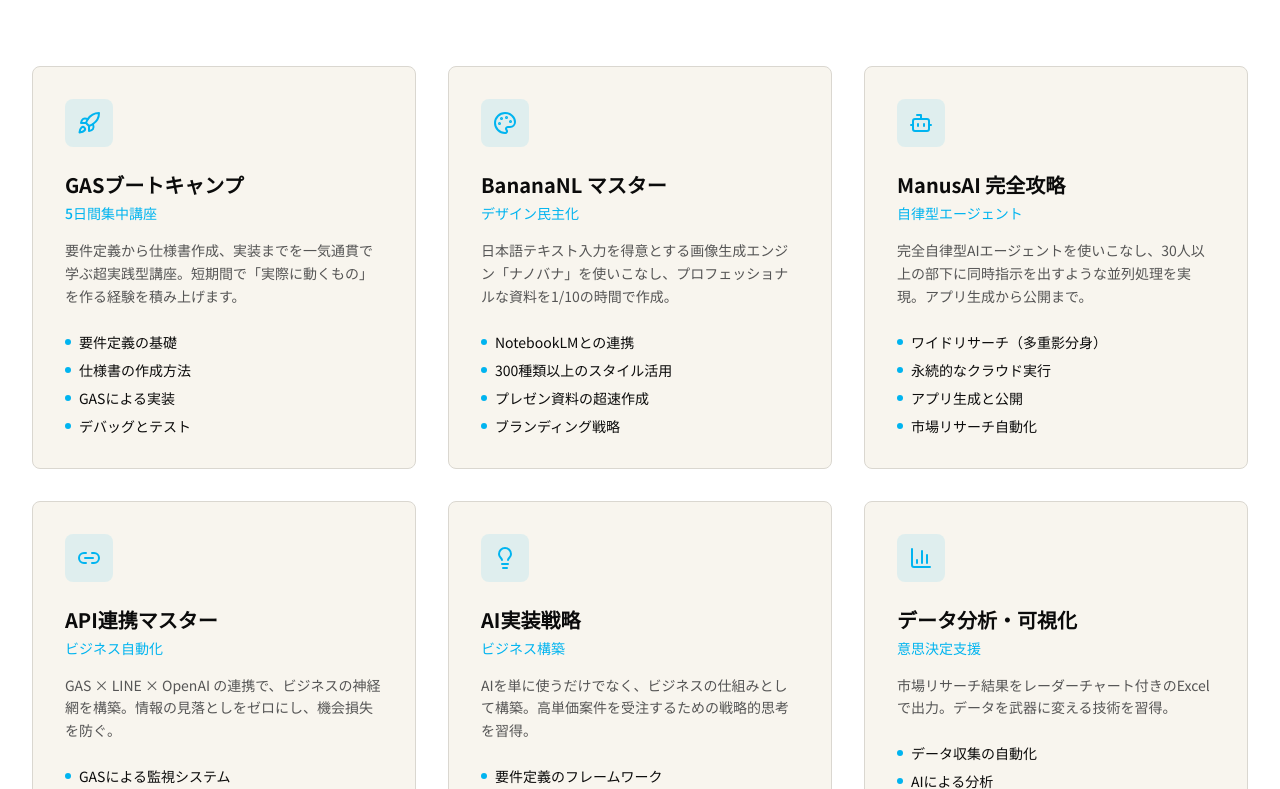
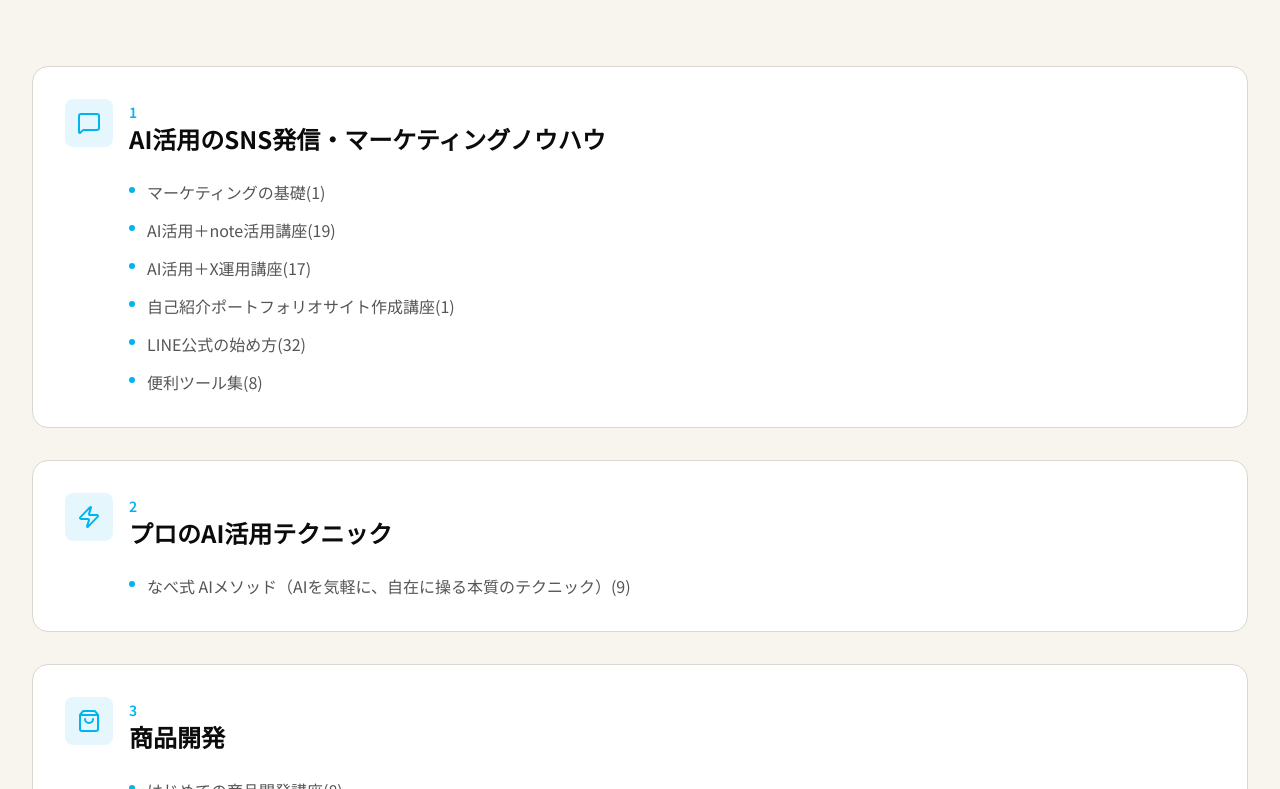
Before and after one commit to KANIKANIMAN1234/AI-jissenn-HP, a Next.js app in the folder 05_app/: page /curriculum in a window 1280 px wide. Shown: the part 471-1260 px from the top of the page. Built offline with nearby package versions, Linux system fonts and the light colour scheme.

Commit message:
カリキュラムページから「学べる内容」セクションを削除
Made-with: Cursor

```diff
--- a/05_app/app/curriculum/page.tsx
+++ b/05_app/app/curriculum/page.tsx
@@ -1,58 +1,13 @@
 import { Header } from "@/components/header"
 import { Footer } from "@/components/footer"
 import { CTASection } from "@/components/home/cta-section"
-import { Rocket, Palette, Bot, Link2, Lightbulb, BarChart3, MessageSquare, Zap, Code, ShoppingBag, Scale, Users } from "lucide-react"
+import { MessageSquare, Zap, Code, ShoppingBag, Scale, Users, Bot, Palette } from "lucide-react"
 import type { Metadata } from "next"
 
 export const metadata: Metadata = {
   title: "カリキュラム | AI実践起業塾",
   description: "AI実践起業塾のカリキュラム - 300超の動画コンテンツで実務スキルを習得",
 }
-
-const curriculumItems = [
-  {
-    icon: Rocket,
-    title: "GASブートキャンプ",
-    duration: "5日間集中講座",
-    description: "要件定義から仕様書作成、実装までを一気通貫で学ぶ超実践型講座。短期間で「実際に動くもの」を作る経験を積み上げます。",
-    points: ["要件定義の基礎", "仕様書の作成方法", "GASによる実装", "デバッグとテスト"],
-  },
-  {
-    icon: Palette,
-    title: "BananaNL マスター",
-    duration: "デザイン民主化",
-    description: "日本語テキスト入力を得意とする画像生成エンジン「ナノバナ」を使いこなし、プロフェッショナルな資料を1/10の時間で作成。",
-    points: ["NotebookLMとの連携", "300種類以上のスタイル活用", "プレゼン資料の超速作成", "ブランディング戦略"],
-  },
-  {
-    icon: Bot,
-    title: "ManusAI 完全攻略",
-    duration: "自律型エージェント",
-    description: "完全自律型AIエージェントを使いこなし、30人以上の部下に同時指示を出すような並列処理を実現。アプリ生成から公開まで。",
-    points: ["ワイドリサーチ（多重影分身）", "永続的なクラウド実行", "アプリ生成と公開", "市場リサーチ自動化"],
-  },
-  {
-    icon: Link2,
-    title: "API連携マスター",
-    duration: "ビジネス自動化",
-    description: "GAS × LINE × OpenAI の連携で、ビジネスの神経網を構築。情報の見落としをゼロにし、機会損失を防ぐ。",
-    points: ["GASによる監視システム", "OpenAI APIでの解析", "LINE通知の実装", "即応性の確保"],
-  },
-  {
-    icon: Lightbulb,
-    title: "AI実装戦略",
-    duration: "ビジネス構築",
-    description: "AIを単に使うだけでなく、ビジネスの仕組みとして構築。高単価案件を受注するための戦略的思考を習得。",
-    points: ["要件定義のフレームワーク", "クライアントヒアリング", "提案書の作成", "価格設定の戦略"],
-  },
-  {
-    icon: BarChart3,
-    title: "データ分析・可視化",
-    duration: "意思決定支援",
-    description: "市場リサーチ結果をレーダーチャート付きのExcelで出力。データを武器に変える技術を習得。",
-    points: ["データ収集の自動化", "AIによる分析", "可視化とレポート作成", "意思決定への活用"],
-  },
-]
 
 const detailedCurriculum = [
   {
@@ -157,42 +112,6 @@ export default function CurriculumPage() {
           </div>
         </section>
 
-        {/* Curriculum Grid */}
-        <section className="py-16 lg:py-24 bg-card">
-          <div className="max-w-7xl mx-auto px-6 lg:px-8">
-            <div className="text-center mb-16">
-              <h2 className="text-sm font-semibold text-primary uppercase tracking-wider mb-4">Curriculum</h2>
-              <p className="text-3xl lg:text-4xl font-serif font-bold text-foreground">
-                学べる内容
-              </p>
-            </div>
-
-            <div className="grid grid-cols-1 md:grid-cols-2 lg:grid-cols-3 gap-8">
-              {curriculumItems.map((item) => (
-                <div
-                  key={item.title}
-                  className="bg-background p-8 rounded-lg border border-border hover:border-primary/30 hover:shadow-lg transition-all"
-                >
-                  <div className="w-12 h-12 rounded-lg bg-primary/10 flex items-center justify-center mb-6">
-                    <item.icon className="h-6 w-6 text-primary" />
-                  </div>
-                  <h3 className="text-xl font-bold text-foreground">{item.title}</h3>
-                  <p className="text-sm text-primary font-medium mt-1">{item.duration}</p>
-                  <p className="mt-4 text-muted-foreground text-sm leading-relaxed">{item.description}</p>
-                  <ul className="mt-6 space-y-2">
-                    {item.points.map((point) => (
-                      <li key={point} className="flex items-center gap-2 text-sm text-foreground">
-                        <span className="w-1.5 h-1.5 rounded-full bg-primary" />
-                        {point}
-                      </li>
-                    ))}
-                  </ul>
-                </div>
-              ))}
-            </div>
-          </div>
-        </section>
-
         {/* Detailed Curriculum List */}
         <section className="py-16 lg:py-24 bg-background">
           <div className="max-w-7xl mx-auto px-6 lg:px-8">
```
